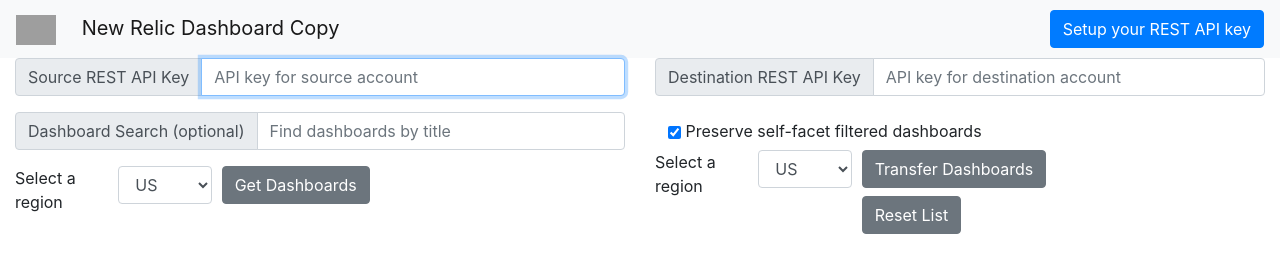
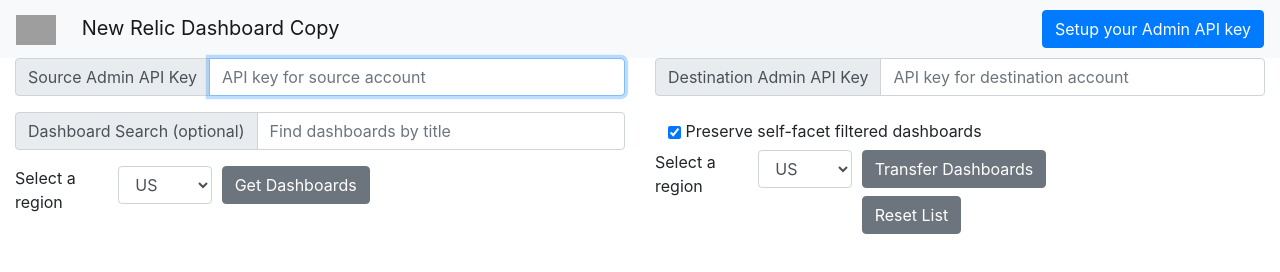
Before and after one commit to newrelic/newrelic-dashboard-copy-tool, a website: page index.html in a window 1280 px wide. Drawn offline with nearby package versions, Linux system fonts and the light colour scheme; grey boxes are pictures that could not be loaded.

Commit message:
updated reference to REST key to Admin key

```diff
--- a/index.html
+++ b/index.html
@@ -27,8 +27,8 @@
         Navbar text with an inline element
       </span> -->
       <button class="btn btn-primary my-2 my-sm-0" >
-          <a class="custom-button" href="https://docs.newrelic.com/docs/apis/get-started/intro-apis/types-new-relic-api-keys#rest-api-key">
-            Setup your REST API key
+          <a class="custom-button" href="https://docs.newrelic.com/docs/apis/get-started/intro-apis/types-new-relic-api-keys#admin">
+            Setup your Admin API key
           </a>
       </button>
 
@@ -43,7 +43,7 @@
         <div class="col">
           <div class="input-group mb-3">
             <div class="input-group-prepend">
-              <span class="input-group-text" id="api-key-from-label">Source REST API Key</span>
+              <span class="input-group-text" id="api-key-from-label">Source Admin API Key</span>
             </div>
             <input autofocus type="text" class="form-control" id="api-key-from-input" aria-describedby="basic-addon3" placeholder="API key for source account">
           </div>
@@ -75,7 +75,7 @@
         <div class="col">
           <div class="input-group mb-3">
             <div class="input-group-prepend">
-              <span class="input-group-text" id="api-key-to-label">Destination REST API Key</span>
+              <span class="input-group-text" id="api-key-to-label">Destination Admin API Key</span>
             </div>
             <input type="text" class="form-control" id="api-key-to-input" aria-describedby="basic-addon3" placeholder="API key for destination account">
           </div>
```
Also changed, not shown: README.md.
